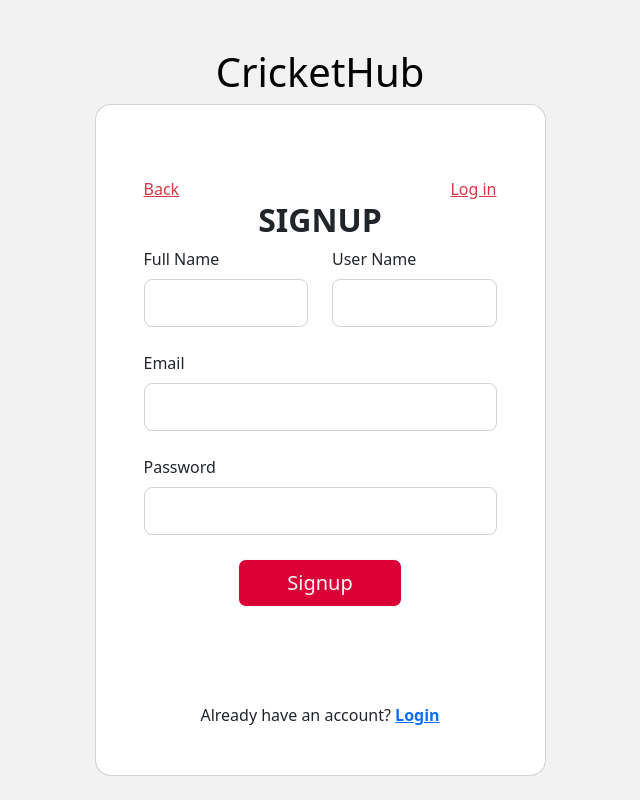
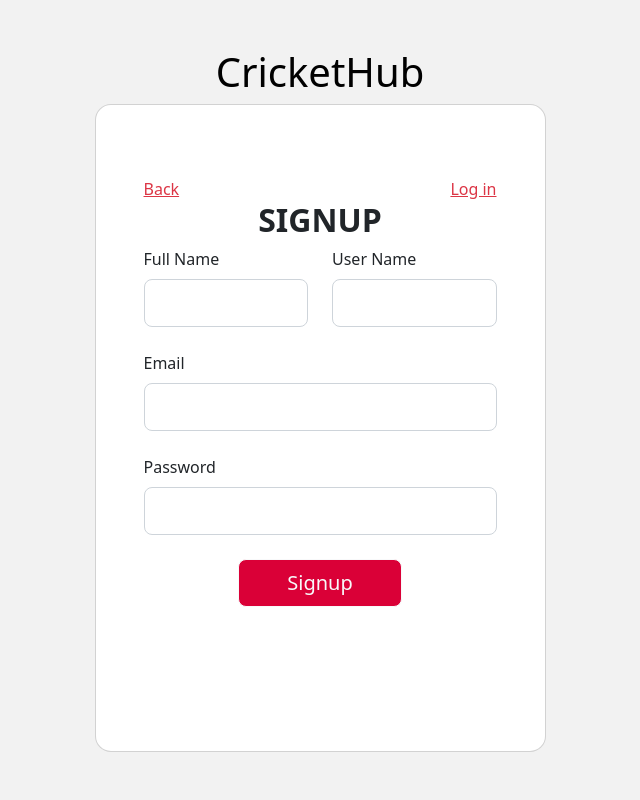
Before and after one commit to Sm3ggl3s/CricketHub, a Flask app: page /signup in a window 1280 px wide. Shown: the whole page, without its empty margins (320-960 px from the left). Run offline with Flask 2, Linux system fonts and the light colour scheme; some libraries are stand-ins or nearby versions.

Commit message:
some changes

```diff
--- a/templates/signup.html
+++ b/templates/signup.html
@@ -58,11 +58,6 @@
 
               </div>
 
-              <div>
-                <p class="mb-0">Already have an account? <a href="/login" class="fw-bold">Login</a>
-                </p>
-              </div>
-
             </div>
           </div>
         </div>
```
